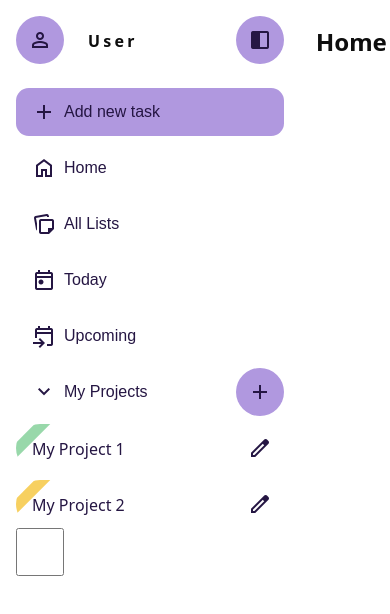
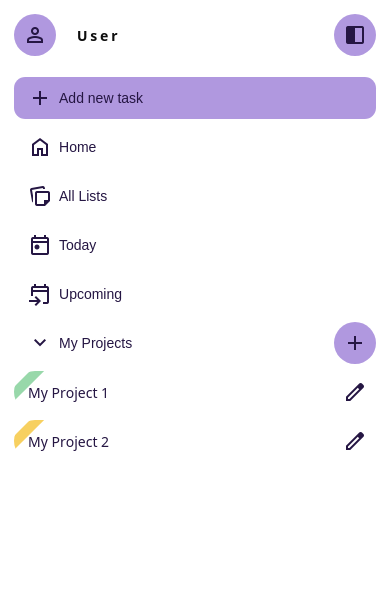
Before and after one commit to 0xkev21/todo-list, a website built with webpack: page src/index.html in a window 390 px wide. Built offline with nearby package versions, Linux system fonts and the light colour scheme.

Commit message:
Make the page responsive on small screens

```diff
--- a/src/index.html
+++ b/src/index.html
@@ -72,10 +72,14 @@
                 </div>
             </div>
         </div>
-        <input type="checkbox" name="theme-switch" class="circle-btn" Title="Theme">
     </aside>
     <main>
-        <h2 class="todo-list-title">Main Page</h2>
+        <div role="button" class="theme-switch-btn">
+            <input type="checkbox" name="theme-switch" Title="Theme">
+            <span class="material-symbols-outlined light">light_mode</span>
+            <span class="material-symbols-outlined dark">dark_mode</span>
+        </div>
+        <h2 class="todo-list-title"></h2>
         <div class="todo-lists">
             <!-- Lists Go here -->
         </div>
--- a/src/index.js
+++ b/src/index.js
@@ -183,6 +183,7 @@ function showProjectEditForm(projectIndex) {
     projectFormContainer.classList.add('show');
     projectForm.setAttribute('data-index', projectIndex);
     addProjectBtn.textContent = 'Save Changes';
+    removeProjectBtn.classList.add('show');
 }
 
 function closeForm(form) {
@@ -190,6 +191,7 @@ function closeForm(form) {
     editingProject = false;
     form.reset();
     form.parentNode.classList.remove('show');
+    removeProjectBtn.classList.remove('show');
 }
 
 // Add/Edit todo item on Form submit
@@ -203,6 +205,7 @@ addTodoBtn.addEventListener('click', (e) => {
     }
     updatePage(todoProject.value);
     closeForm(todoForm);
+    closeSidebar();
 });
 
 // Add/Edit project on Form submit
@@ -215,6 +218,7 @@ addProjectBtn.addEventListener('click', (e) => {
     }
     updateProjects();
     closeForm(projectForm);
+    closeSidebar();
 })
 
 // Remove Project
@@ -284,6 +288,13 @@ function refreshEventListeners() {
     })
 }
 
+const smallScreen = window.matchMedia("(max-width: 760px)");
+function closeSidebar() {
+    if(smallScreen.matches) {
+        document.body.classList.remove('show-side-bar');
+    }
+}
+
 // TESTING
 
 addProject("My Project 1", 1);
--- a/src/modules/theme&sidebar.js
+++ b/src/modules/theme&sidebar.js
@@ -1,31 +1,35 @@
-const themeSwitchButton = document.querySelector('input[name=theme-switch]');
+const themeSwitchButtonContainer = document.querySelector('.theme-switch-btn');
+const themeSwitchButton = document.querySelector('input[name="theme-switch"]');
 const sidebarBtn = document.querySelector('.side-bar-toggle');
+
+console.log(themeSwitchButton);
 
 // Match user Theme
 if(window.matchMedia('(prefers-color-scheme: dark)').matches) {
     document.documentElement.setAttribute('data-theme', 'dark');
     themeSwitchButton.checked = true;
-    themeSwitchButton.setAttribute('title', "Light Mode");
+    themeSwitchButtonContainer.setAttribute('title', "Light Mode");
 } else {
     document.documentElement.setAttribute('data-theme', 'light');
     themeSwitchButton.checked = false;
-    themeSwitchButton.setAttribute('title', "Dark Mode");
+    themeSwitchButtonContainer.setAttribute('title', "Dark Mode");
 }
 
 // Toggle Theme on Click
-themeSwitchButton.addEventListener('change',(e) => {
-    if(e.target.checked) {
+themeSwitchButtonContainer.addEventListener('click', (e) => {
+    if(!themeSwitchButton.checked) {
+        themeSwitchButton.checked = true;
         document.documentElement.setAttribute('data-theme', 'dark');
-        e.target.setAttribute('title', "Switch to Light");
+        themeSwitchButtonContainer.setAttribute('title', "Switch to Light");
     } else {
+        themeSwitchButton.checked = false;
         document.documentElement.setAttribute('data-theme', 'light');
-        e.target.setAttribute('title', "Switch to Dark");
+        themeSwitchButtonContainer.setAttribute('title', "Switch to Dark");
     }
 });
 
 // Toggle Sidebar
 document.body.classList.add('show-side-bar');
 sidebarBtn.addEventListener('click', () => {
-    console.log("test");
     document.body.classList.toggle('show-side-bar');
 })
--- a/src/style/_themes.scss
+++ b/src/style/_themes.scss
@@ -23,3 +23,39 @@ html[data-theme="dark"] {
 
     --card-color: #{$card-color-dark};
 }
+
+.theme-switch-btn {
+    width: 3rem;
+    height: 3rem;
+    position: absolute;
+    top: 1rem;
+    right: 1rem;
+    border-radius: 50px;
+    background-color: var(--bg-color-primary);
+
+    span, input[name='theme-switch'] {
+        position: absolute;
+        inset: 0;
+        margin: auto;
+        width: 1.5rem;
+        height: 1.5rem;
+    }
+
+    input[name='theme-switch'] {
+        -webkit-appearance: none;
+        appearance: none;
+        background-color: transparent;
+    }
+
+    span {
+        color: var(--text-color-primary);
+        font-size: 1.5rem;
+    }
+}
+
+input[name='theme-switch']:checked ~ .light {
+    display: none;
+}
+input[name='theme-switch']:not(:checked) ~ .dark {
+    display: none;
+}
--- a/src/style/style.scss
+++ b/src/style/style.scss
@@ -1,28 +1,27 @@
 @import url('https://fonts.googleapis.com/css2?family=Noto+Sans+Symbols:wght@100..900&display=swap');
 @import 'reset';
 @import 'variables';
+@import 'mixins';
 @import 'themes';
-@import 'mixins';
-
-body {
-    background: var(--bg-color);
-    color: var(--text-color);
-    font-family: 'Noto Sans Symbols';
-    line-height: 2;
-}
 
 body {
     display: grid;
     grid-template-columns: 300px 1fr;
     grid-template-rows: auto;
     height: 100vh;
-    overflow: hidden;
+    width: 100vw;
+    background: var(--bg-color);
+    color: var(--text-color);
+    font-family: 'Noto Sans Symbols';
+    line-height: 2;
+    overflow-x: hidden;
 
     aside, main {
         padding: 1rem;
         position: relative;
         overflow-y: scroll;
         height: 100vh;
+        background-color: var(--bg-color);
     }
 }
 
@@ -66,7 +65,7 @@ input, textarea, select {
 }
 
 aside {
-    position: relative;
+    position: absolute;
     left: -300px;
 
     .profile {
@@ -138,7 +137,7 @@ aside {
 }
 
 main {
-    position: relative;
+    position: absolute;
     left: -300px;
     width: 100vw;
 
@@ -152,7 +151,7 @@ main {
         display: grid;
         align-items: center;
         gap: 1rem;
-        padding: 1rem 6rem;
+        padding: 1rem clamp(1rem, 5vw, 96px);
     }
 
     .todo-card-container {
@@ -163,7 +162,12 @@ main {
         display: flex;
         justify-content: space-between;
         position: relative;
-        overflow: hidden;
+        overflow-x: hidden;
+        flex-wrap: wrap;
+
+        .title-description-container {
+            min-width: 300px;
+        }
     }
 
     .todo-card-container[data-done="true"] {
@@ -182,23 +186,20 @@ main {
 }
 
 .form-container.show {
-    display: block;
+    display: grid;
 }
 .form-container {
     width: 100vw;
     height: 100vh;
     position: absolute;
     display: none;
+    place-content: center;
     -webkit-backdrop-filter: blur(1px);
     backdrop-filter: blur(1px);
     z-index: 2;
 
     .new-todo-form {
-        position: absolute;
-        inset: 0;
-        margin: auto;
         width: min(90vw, 500px);
-        height: 500px;
         background-color: var(--card-color);
         display: flex;
         justify-content: center;
@@ -348,10 +349,18 @@ main {
         bottom: 1.5rem;
         width: 2.5rem;
         height: 2.5rem;
+        display: none;
+    }
+    .btn-circle.show {
+        display: flex;
     }
 }
 .project-form-container.show {
     display: grid;
+}
+
+pre {
+    font-size: 1rem;
 }
 
 form > .btn-container {
@@ -360,3 +369,59 @@ form > .btn-container {
     gap: 1rem;
     flex-direction: row-reverse;
 }
+
+@media screen and (max-width: 760px) {
+    :root {
+        font-size: 14px;
+    }
+    body {
+        overflow-x: hidden !important;
+    }
+    aside {
+        position: fixed;
+        width: 100vw;
+        left: -100vw;
+    }
+    .show-side-bar aside {
+        z-index: 2;
+    }
+    main {
+        position: fixed !important;
+        left: 0;
+        overflow-x: hidden;
+        min-width: 340px;
+    }
+    .show-side-bar .side-bar-toggle {
+        left: calc(100% - 4rem);
+    }
+
+    .todo-lists {
+        padding: 1rem 0 !important;
+        min-width: 300px;
+        overflow-x: hidden;
+    }
+
+    .new-toto-form {
+        overflow-y: scroll;
+        gap: 0.8rem !important;
+    }
+
+    .new-todo-form .input-container {
+        flex-direction: column;
+        gap: 0.5rem !important;
+        align-items: stretch !important;
+
+        label {
+            flex-basis: content !important;
+        }
+    }
+}
+
+@media screen and (max-width: 400px) {
+    .todo-card-container {
+        flex-direction: column;
+    }
+    .project-form .btn-container {
+        align-self: flex-end;
+    }
+}
```
Also changed, not shown: src/modules/date.html (deleted, +0 -16 lines), dist/index.html, dist/main.css, dist/main.js.
